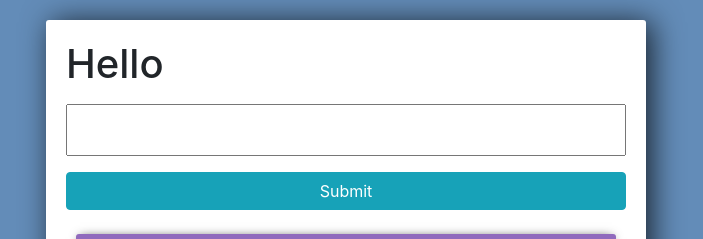
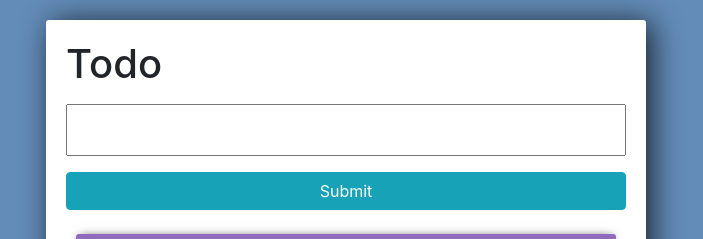
Before and after one commit to Matinggff/TodoApp-django, a Django app: page / in a window 1280 px wide. Shown: the top 239 px of the page, without its empty margins (294-997 px from the left). Run offline with Django 4.2, Linux system fonts and the light colour scheme; tables that the repository leaves empty hold one stand-in row (values such as "Sample post"); some libraries are stand-ins or nearby versions.

Commit message:
Update index.html

```diff
--- a/todo/toodo/templates/toodo/index.html
+++ b/todo/toodo/templates/toodo/index.html
@@ -46,7 +46,7 @@
 
 </style>
 <div class="center-column">
-<h1>Hello</h1>
+<h1>Todo</h1>
 
 <form method="POST" action="/">
     {% csrf_token %}
```
